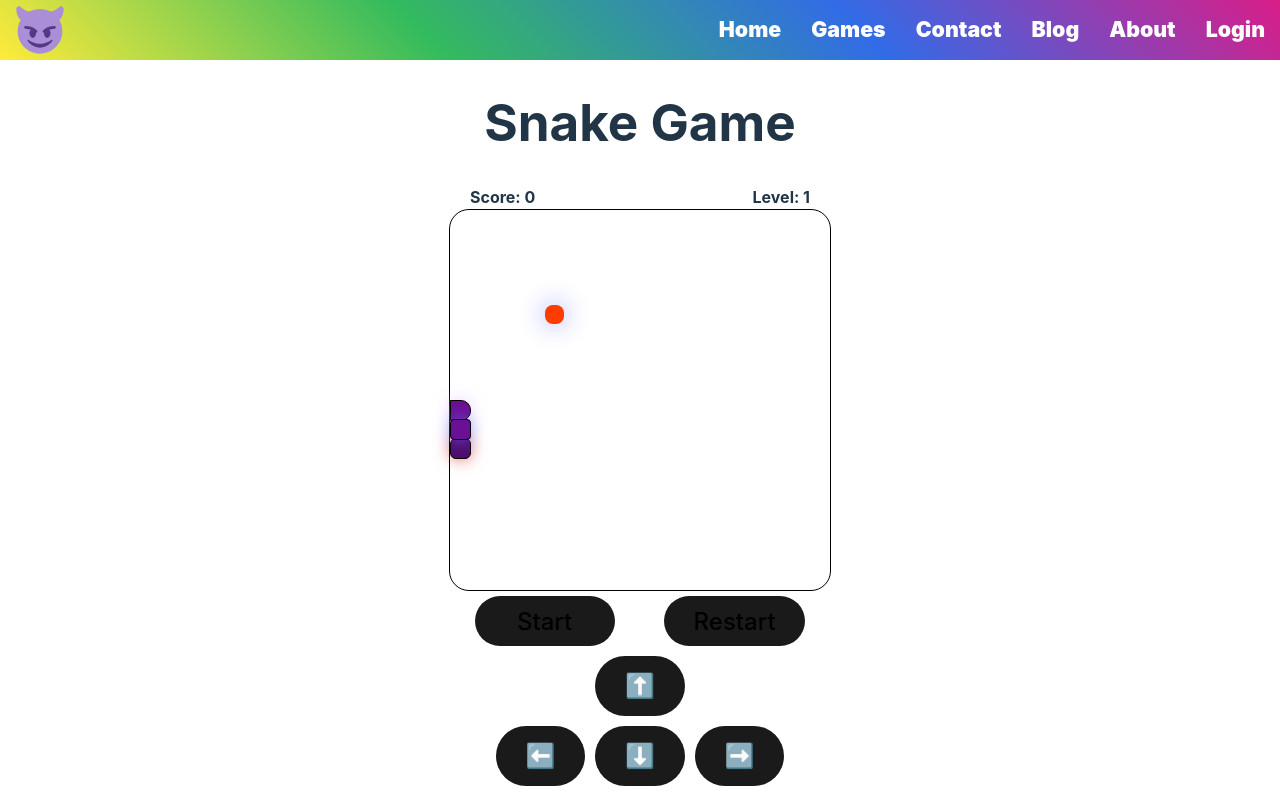
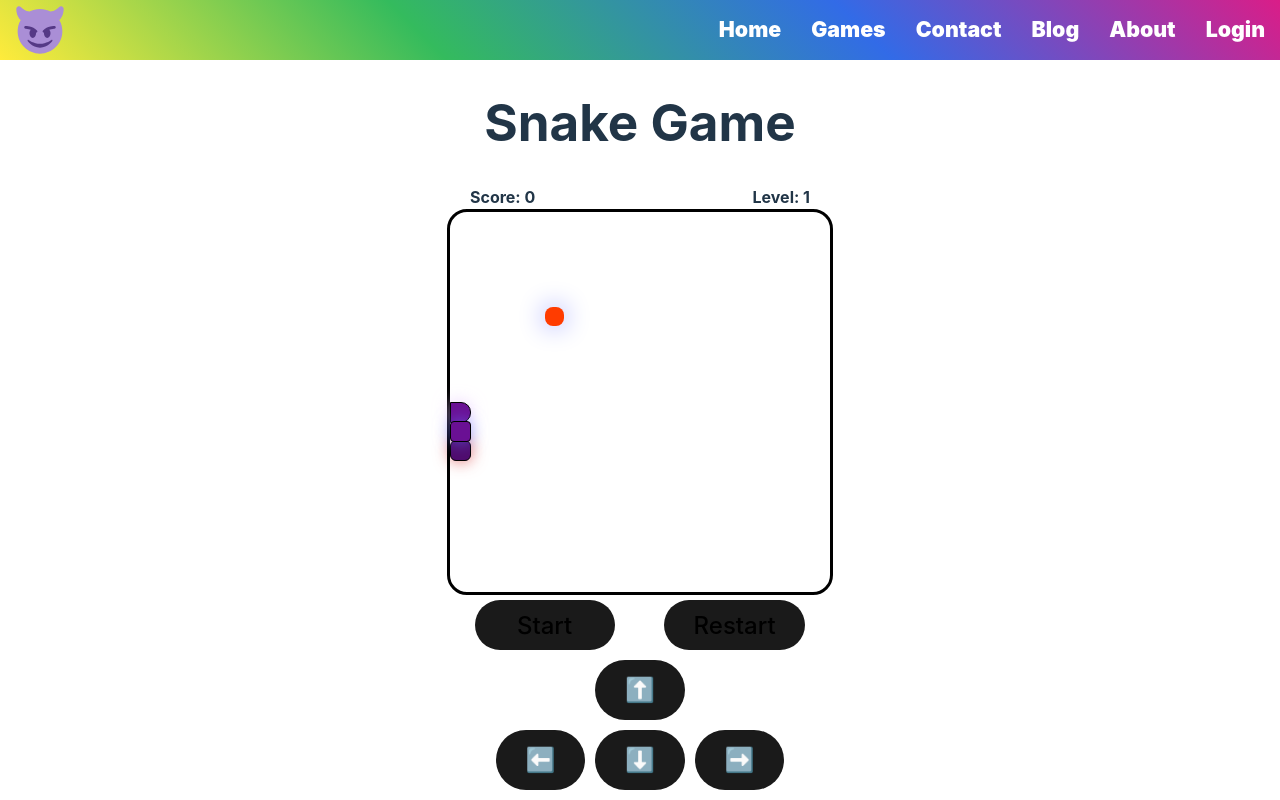
Before and after one commit to diegomardev/WEB_REACT, a React (Vite) app in the folder web_vite/: page /games/snake in a window 1280 px wide. Built offline with nearby package versions, Linux system fonts and the light colour scheme.

Commit message:
grosor_game_board

```diff
--- a/web_vite/src/pages/Games/Snake/Snake.css
+++ b/web_vite/src/pages/Games/Snake/Snake.css
@@ -3,7 +3,7 @@
     height: 380px;
     position: relative;
     display: flex;
-    border: 1px solid black;
+    border: 3px solid black;
     border-radius: 20px;
     align-items: center;
     justify-content: space-around;
```
